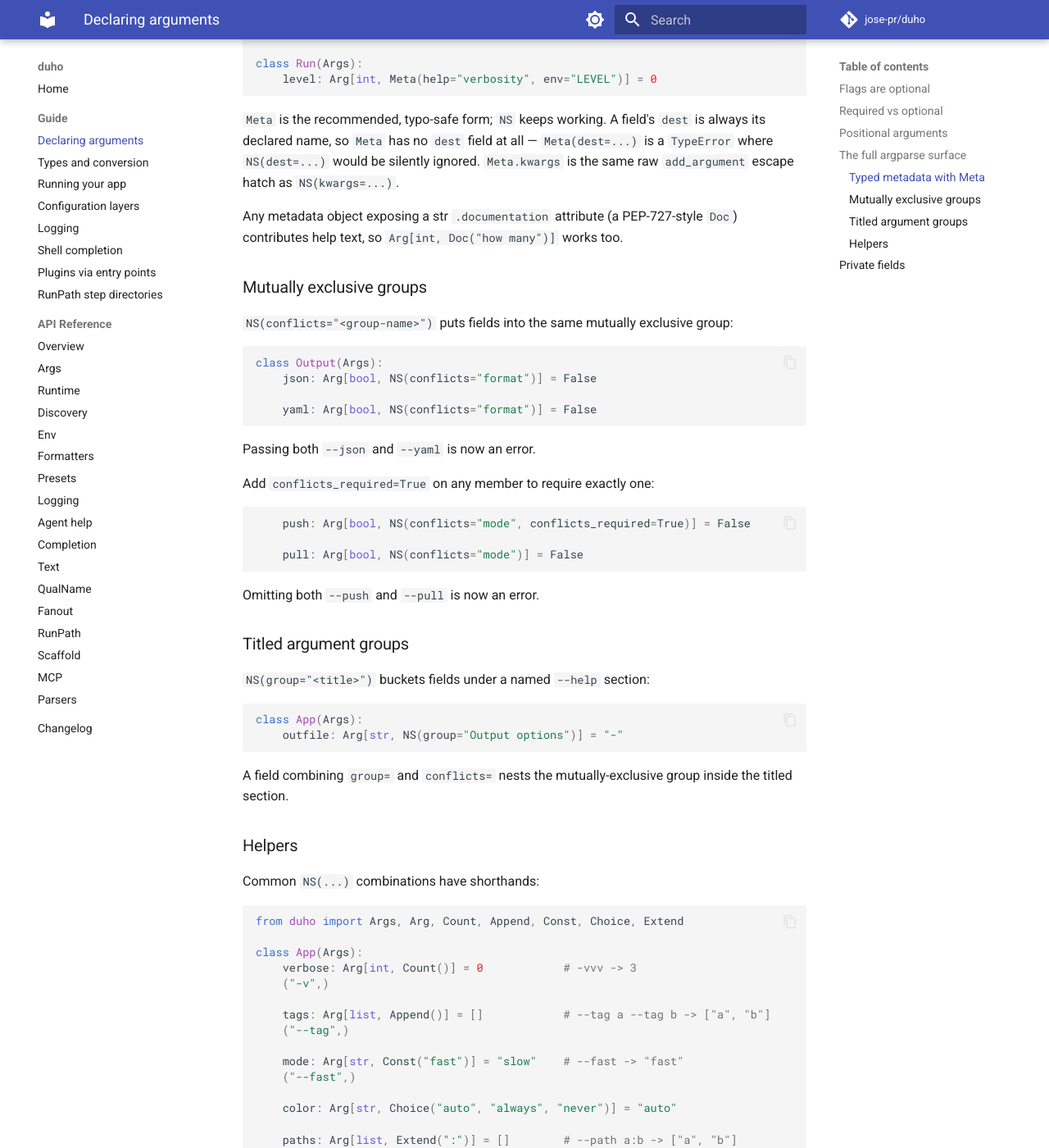
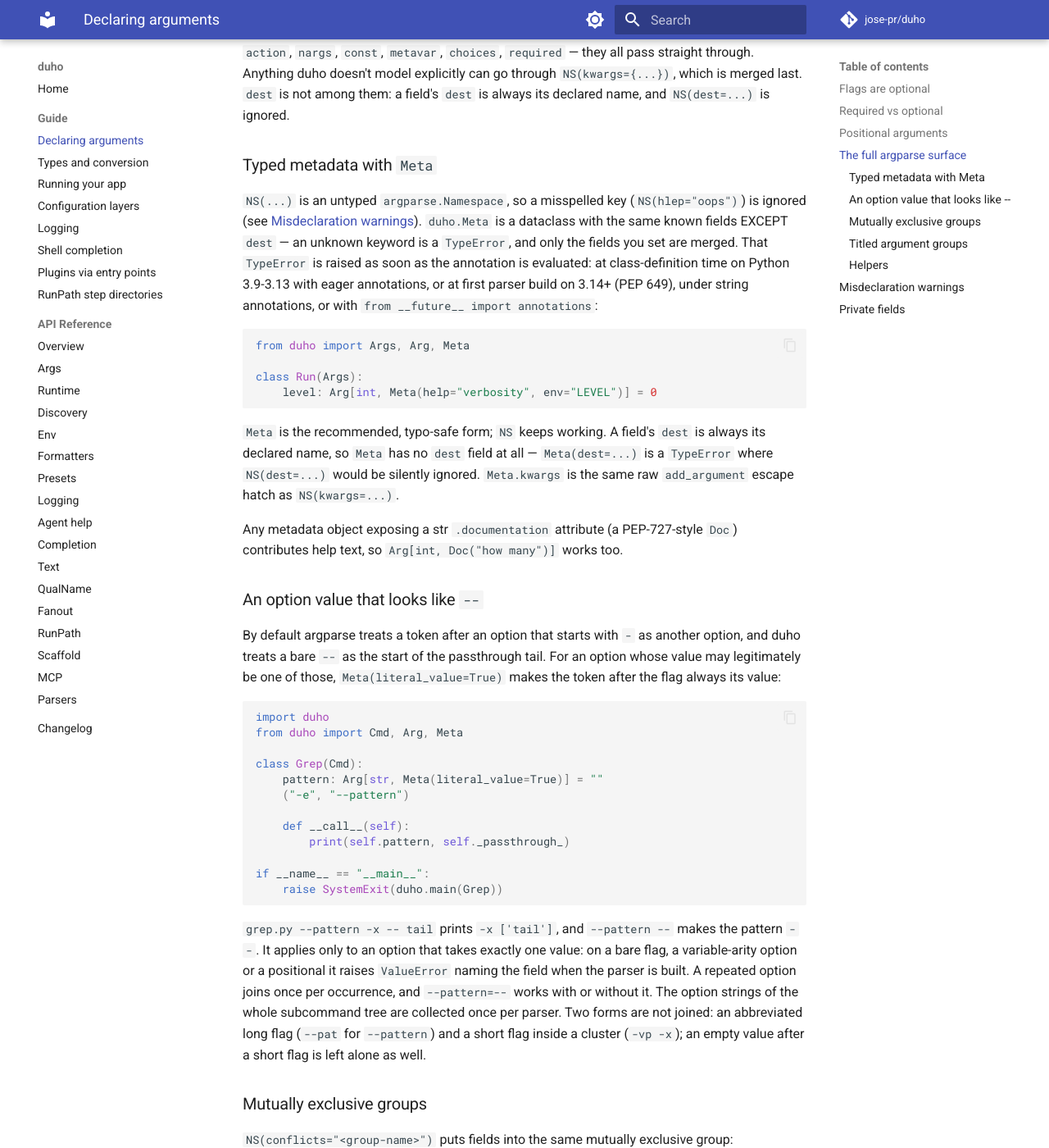
Before and after one commit to jose-pr/duho, an MkDocs documentation site: the page built from docs/guide/arguments.md, in a window 1280 px wide and 1400 px high, scrolled down 2845 px. Shown: the whole window at 82% size. Built offline with MkDocs 1.6.1 and Material for MkDocs 9.7.7, drawn with Linux system fonts in a browser that asks for light colours; comment, search, counter and statistics services are not loaded; some of the changed text lies outside the part shown.

Commit message:
docs: the arguments and types guides cover help literals, literal values, Enum by value, converter messages and the misdeclaration warnings

````diff
--- a/docs/guide/arguments.md
+++ b/docs/guide/arguments.md
@@ -26,6 +26,24 @@
 | The **tuple literal** below that | The flags. Optional. |
 
 The class docstring becomes the parser's description.
+
+The help is the first run of consecutive string literals after the field, joined with
+one space, and it may stand before or after the flag tuple:
+
+<!-- runnable -->
+```python
+from duho import Args
+
+class Serve(Args):
+    port: int = 8000
+    "Port to listen on,"
+    "default 8000"          # -> help "Port to listen on, default 8000"
+    ("--port", "-p")
+```
+
+A one-element flag tuple written without its comma (`("--port")` is just the string
+`"--port"`) would become help text, so a lone flag-shaped string raises a
+`ValueError` at build time that shows the fix: `("--port",)`.
 
 ## Flags are optional
 
@@ -116,14 +134,16 @@
     level: Arg[int, NS(choices=(1, 2, 3))] = 1
 ```
 
-`action`, `nargs`, `const`, `metavar`, `dest`, `choices`, `required` — they all
+`action`, `nargs`, `const`, `metavar`, `choices`, `required` — they all
 pass straight through. Anything duho doesn't model explicitly can go through
-`NS(kwargs={...})`, which is merged last.
+`NS(kwargs={...})`, which is merged last. `dest` is not among them: a field's `dest`
+is always its declared name, and `NS(dest=...)` is ignored.
 
 ### Typed metadata with `Meta`
 
 `NS(...)` is an untyped `argparse.Namespace`, so a misspelled key
-(`NS(hlep="oops")`) is silently dropped. `duho.Meta` is a dataclass with the
+(`NS(hlep="oops")`) is ignored (see [Misdeclaration warnings](#misdeclaration-warnings)).
+`duho.Meta` is a dataclass with the
 same known fields EXCEPT `dest` — an unknown keyword is a `TypeError`, and
 only the fields you set are merged. That `TypeError` is raised as soon as the
 annotation is evaluated: at class-definition time on Python 3.9-3.13 with
@@ -146,6 +166,38 @@
 
 Any metadata object exposing a str `.documentation` attribute (a PEP-727-style
 `Doc`) contributes help text, so `Arg[int, Doc("how many")]` works too.
+
+### An option value that looks like `--`
+
+By default argparse treats a token after an option that starts with `-` as another
+option, and duho treats a bare `--` as the start of the passthrough tail. For an
+option whose value may legitimately be one of those, `Meta(literal_value=True)` makes
+the token after the flag always its value:
+
+<!-- runnable -->
+```python
+import duho
+from duho import Cmd, Arg, Meta
+
+class Grep(Cmd):
+    pattern: Arg[str, Meta(literal_value=True)] = ""
+    ("-e", "--pattern")
+
+    def __call__(self):
+        print(self.pattern, self._passthrough_)
+
+if __name__ == "__main__":
+    raise SystemExit(duho.main(Grep))
+```
+
+`grep.py --pattern -x -- tail` prints `-x ['tail']`, and `--pattern --` makes the
+pattern `--`. It applies only to an option that takes exactly one value: on a bare
+flag, a variable-arity option or a positional it raises `ValueError` naming the field
+when the parser is built. A repeated option joins once per occurrence, and
+`--pattern=--` works with or without it. The option strings of the whole subcommand
+tree are collected once per parser. Two forms are not joined: an abbreviated long flag
+(`--pat` for `--pattern`) and a short flag inside a cluster (`-vp -x`); an empty value
+after a short flag is left alone as well.
 
 ### Mutually exclusive groups
 
@@ -206,6 +258,34 @@
     ("--path",)
 ```
 
+## Misdeclaration warnings
+
+Two mistakes that would otherwise silently do nothing are logged when the parser is
+built, once each, as a WARNING on the `duho.args` logger. Neither is an error and
+neither has a switch.
+
+An `NS(...)` key that is not a `Meta` field is reported once per field, naming the
+nearest `Meta` field when there is one:
+
+```text
+App.port: NS(hlep=...) is not a Meta field and is ignored; closest Meta field: 'help'
+```
+
+`dest` is such a key. Keys that `Extend`, `Count`, `Append`, `Const` and `Choice` set,
+and attributes a custom `ArgumentBuilder` subclass declares, are accepted; only
+`argparse.Namespace` metadata is checked, not a plain `dict`.
+
+A sandwich attribute (leading and trailing underscore) in a class body that duho does
+not read, but whose spelling is a near-miss of exactly one it does, is reported once
+per class:
+
+```text
+App declares '_verison_', which duho does not read; did you mean '_version_'?
+```
+
+Only a near-miss is reported. An attribute of your own that merely extends a name duho
+reads (`_config_dir_`), a dunder, and a name starting `_duho_` are left alone.
+
 ## Private fields
 
 A field whose name starts with `_` is **not** a CLI argument — duho skips it.
````
Also changed, not shown: docs/guide/types.md (+65 -2 lines).
